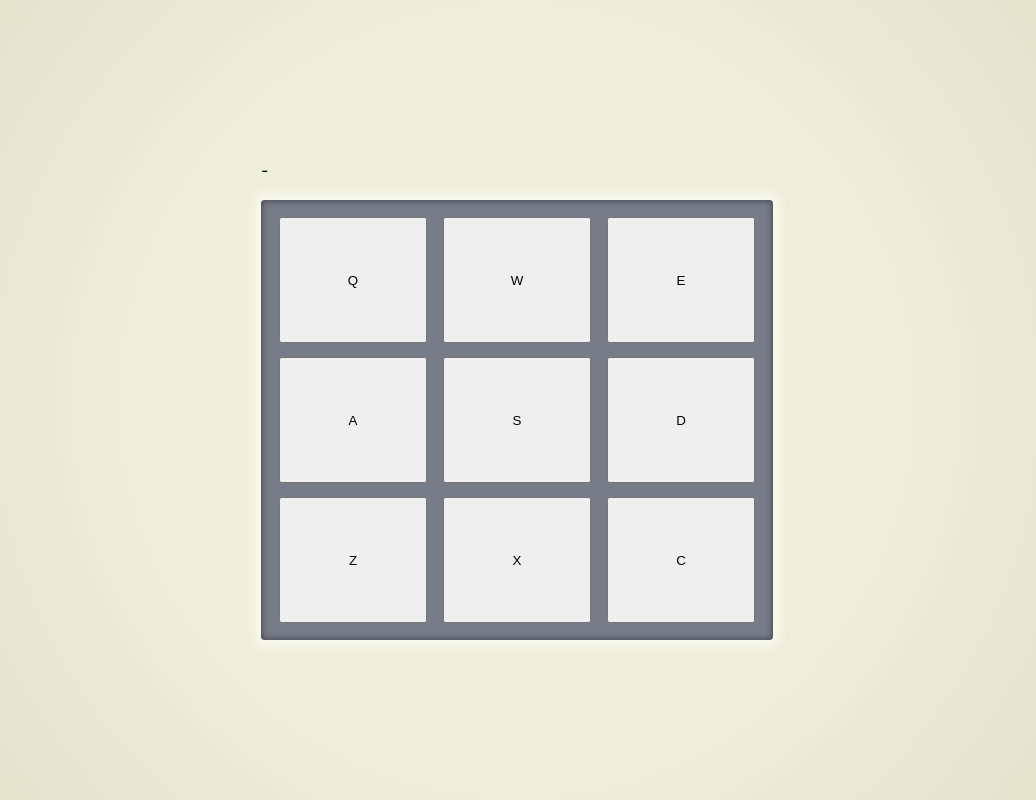
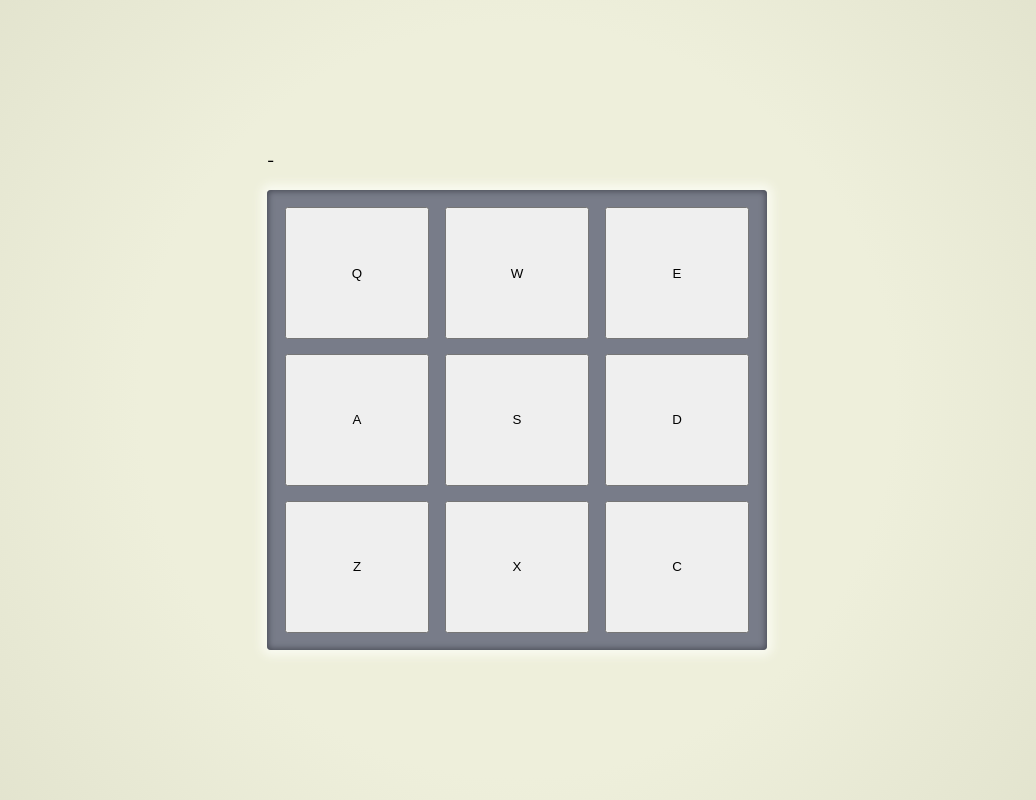
Before and after one commit to fermercadal/react-mpc_legacy, a React (Create React App) app: page / in a window 1280 px wide. Shown: the whole page, without its empty margins (123-1159 px from the left). Built offline with nearby package versions, Linux system fonts and the light colour scheme.

Commit message:
Update mps size

```diff
--- a/src/App.css
+++ b/src/App.css
@@ -15,8 +15,16 @@
   display: flex;
   flex-flow: column wrap;
 
-  width: 40%;
-  height: 60%;
+  width: 500px;
+  max-width: 90%;
+  height: 500px;
+  max-height: 60%;
+}
+
+@media (orientation: landscape) {
+  .mpc {
+    max-height: 80%;
+  }
 }
 
 .pads {
```
